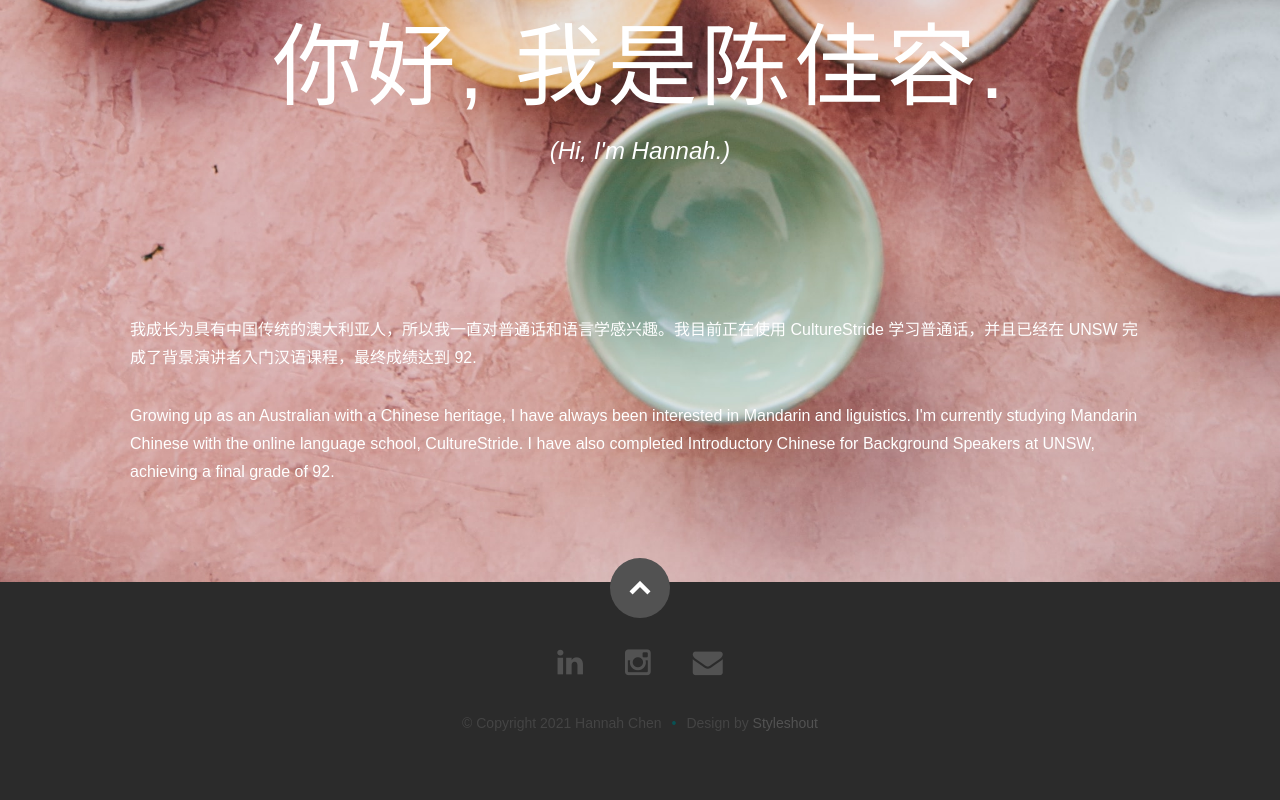
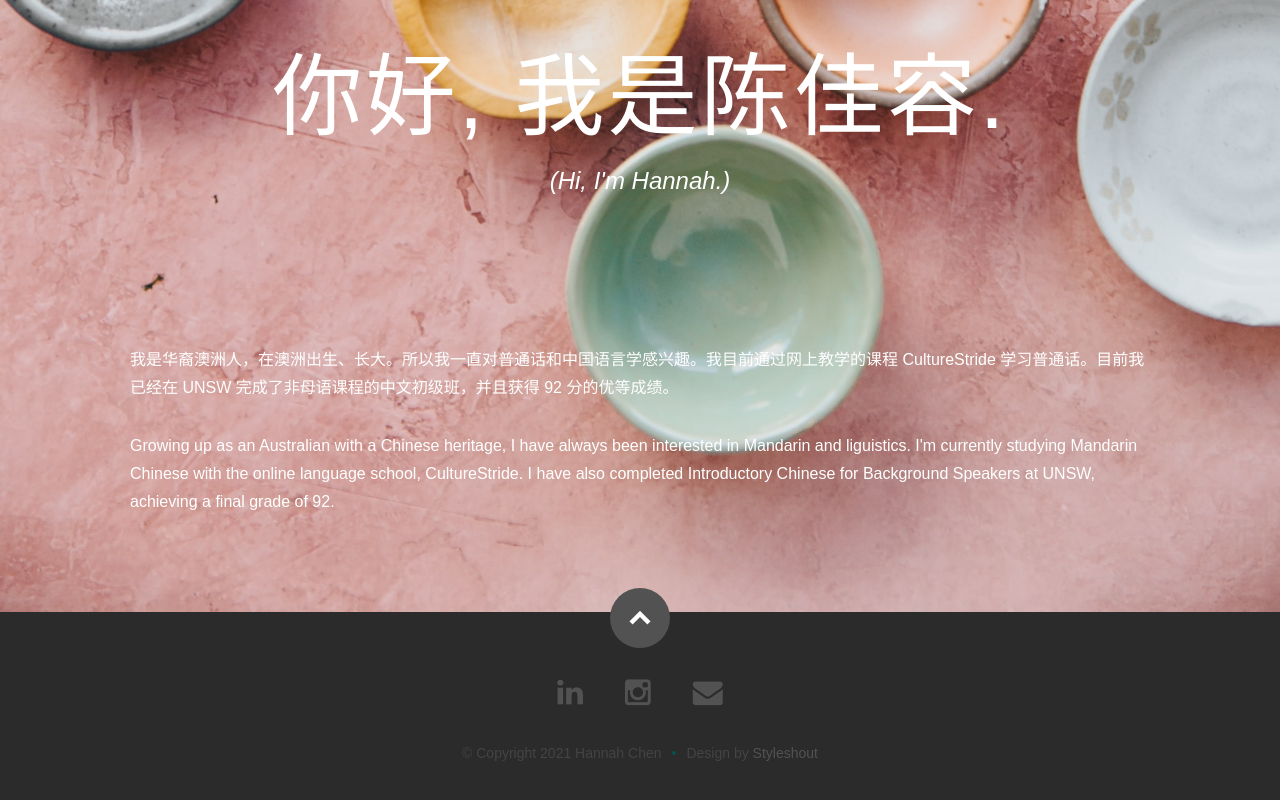
Before and after one commit to hannahsydney/hannah-resume, a React (Create React App) app: page / in a window 1280 px wide. Shown: the part 3480-4280 px from the top of the page. Built offline with nearby package versions, Linux system fonts and the light colour scheme.

Commit message:
fixing bugs and cleaning up

```diff
--- a/public/resumeData.json
+++ b/public/resumeData.json
@@ -3,7 +3,7 @@
 		"name": "Hannah",
 		"occupation": "Software Engineer",
 		"description": "",
-		"bio": "Hello! I'm a 4th year Software Engineering student at the University of New South Wales. As a UNSW Co-op Scholar, I have undertaken internships with Atlassian and Optus, and will soon begin a new internship with CBA. At university, I was the President of the UNSW Co-op Society, and travelled to India under the New Colombo Plan Mobility Grant. In my spare time, I love to play Ultimate Frisbee and basketball, read and write, and play music.",
+		"bio": "Hello! I'm a 4th year Software Engineering student at the University of New South Wales. As a UNSW Co-op Scholar, I have undertaken internships with Atlassian and Optus, and will soon begin a new internship with CBA. At university, I was the President of the UNSW Co-op Society, and travelled to India under the New Colombo Plan Mobility Grant. In my spare time, I love to play Ultimate Frisbee and basketball, read and write, and play music. Currently, I am undertaking the UNSW Web Front-End Programming course, COMP6080.",
 		"contactmessage": "Here is where you should write your message to readers to have them get in contact with you.",
 		"email": "hannah.chen1109@gmail.com",
 		"phone": "555-555-5555",
@@ -69,70 +69,6 @@
 				"years": "2018 - Present",
 				"description": "Specialised one-on-one tutoring of high school level English and Mathematics."
 			}
-		],
-		"skills": [
-			{
-				"name": "Git",
-				"level": "60%"
-			},
-			{
-				"name": "Illustrator",
-				"level": "55%"
-			},
-			{
-				"name": "ReactJs",
-				"level": "50%"
-			},
-			{
-				"name": "CSS",
-				"level": "90%"
-			},
-			{
-				"name": "HTML5",
-				"level": "80%"
-			},
-			{
-				"name": "VueJs",
-				"level": "50%"
-			},
-			{
-				"name": "MongoDB",
-				"level": "80%"
-			}
-		]
-	},
-	"portfolio": {
-		"projects": [
-			{
-				"title": "Canadian Wanderlust",
-				"category": "My Travel Blog for my post-university travels",
-				"image": "canadian-wanderlust.jpg",
-				"url": "https://www.canadianwanderlust.com"
-			},
-			{
-				"title": "Fury Fighting Gear",
-				"category": "(offline now) A fighting gear company I started",
-				"image": "fury-fighting-gear.jpg",
-				"url": "http://www.timbakerdev.com"
-			},
-			{
-				"title": "Original Thai Food",
-				"category": "Website I built for a restaurant I like in Thailand",
-				"image": "original-thai-food.jpg",
-				"url": "http://www.timbakerdev.com/originalthaifood.github.io"
-			},
-			{
-				"title": "Resume Website",
-				"category": "A React based resume website template",
-				"image": "resume-website.jpg",
-				"url": "http://www.timbakerdev.com"
-			},
-			{
-				"title": "Smirkspace",
-				"category": "(MVP Only) A React and Meteor based chat University project.",
-				"image": "smirkspace.jpg",
-				"url": "http://www.smirkspace.com"
-			}
 		]
 	}
 }
--- a/src/App.js
+++ b/src/App.js
@@ -42,7 +42,6 @@ class App extends Component {
 	}
 
 	render() {
-		console.log(this.state.resumeData.main);
 		return (
 			<div className="App">
 				<Header data={this.state.resumeData.main} />
--- a/src/Components/Chinese.js
+++ b/src/Components/Chinese.js
@@ -17,14 +17,17 @@ class Chinese extends Component {
 							<br />
 							<blockquote>
 								<p>
-									我成长为具有中国传统的澳大利亚人，所以我一直对普通话和语言学感兴趣。我目前正在使用 CultureStride 学习普通话，并且已经在 UNSW
-									完成了背景演讲者入门汉语课程，最终成绩达到 92.
+									我是华裔澳洲人，在澳洲出生、长大。所以我一直对普通话和中国语言学感兴趣。我目前通过网上教学的课程{' '}
+									<a href="https://www.culturestride.com" style={{ color: 'inherit' }}>
+										CultureStride
+									</a>{' '}
+									学习普通话。目前我已经在 UNSW 完成了非母语课程的中文初级班，并且获得 92 分的优等成绩。
 								</p>
 								<p>
 									Growing up as an Australian with a Chinese heritage, I have always been interested
 									in Mandarin and liguistics. I'm currently studying Mandarin Chinese with the online
 									language school,{' '}
-									<a href="culturestride.com" style={{ color: 'inherit' }}>
+									<a href="https://www.culturestride.com" style={{ color: 'inherit' }}>
 										CultureStride
 									</a>. I have also completed Introductory Chinese for Background Speakers at UNSW,
 									achieving a final grade of 92.
--- a/src/Components/Resume.js
+++ b/src/Components/Resume.js
@@ -27,15 +27,6 @@ class Resume extends Component {
 						</p>
 						<p>{work.description}</p>
 					</div>
-				);
-			});
-			var skills = this.props.data.skills.map(function(skills) {
-				var className = 'bar-expand ' + skills.name.toLowerCase();
-				return (
-					<li key={skills.name}>
-						<span style={{ width: skills.level }} className={className} />
-						<em>{skills.name}</em>
-					</li>
 				);
 			});
 		}
```
Also changed, not shown: src/resumeData.json (+1 -65 lines).
